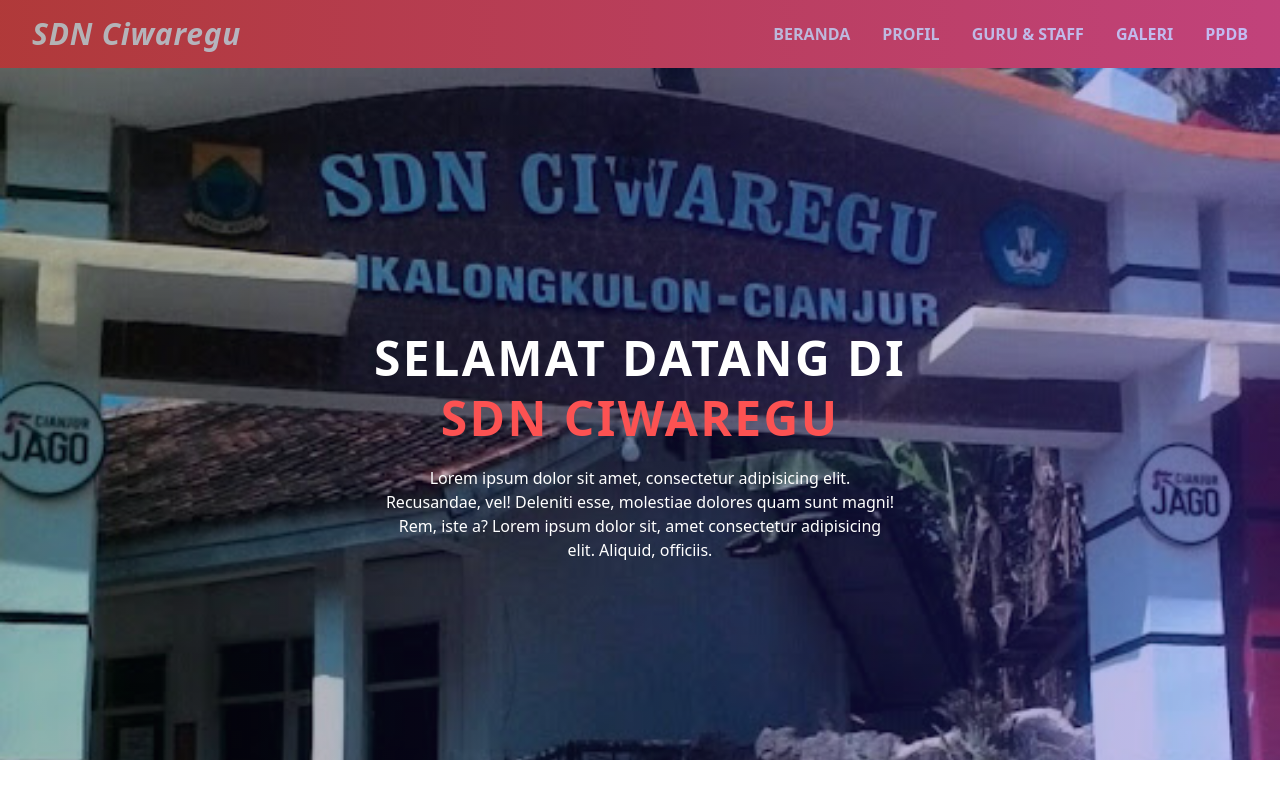
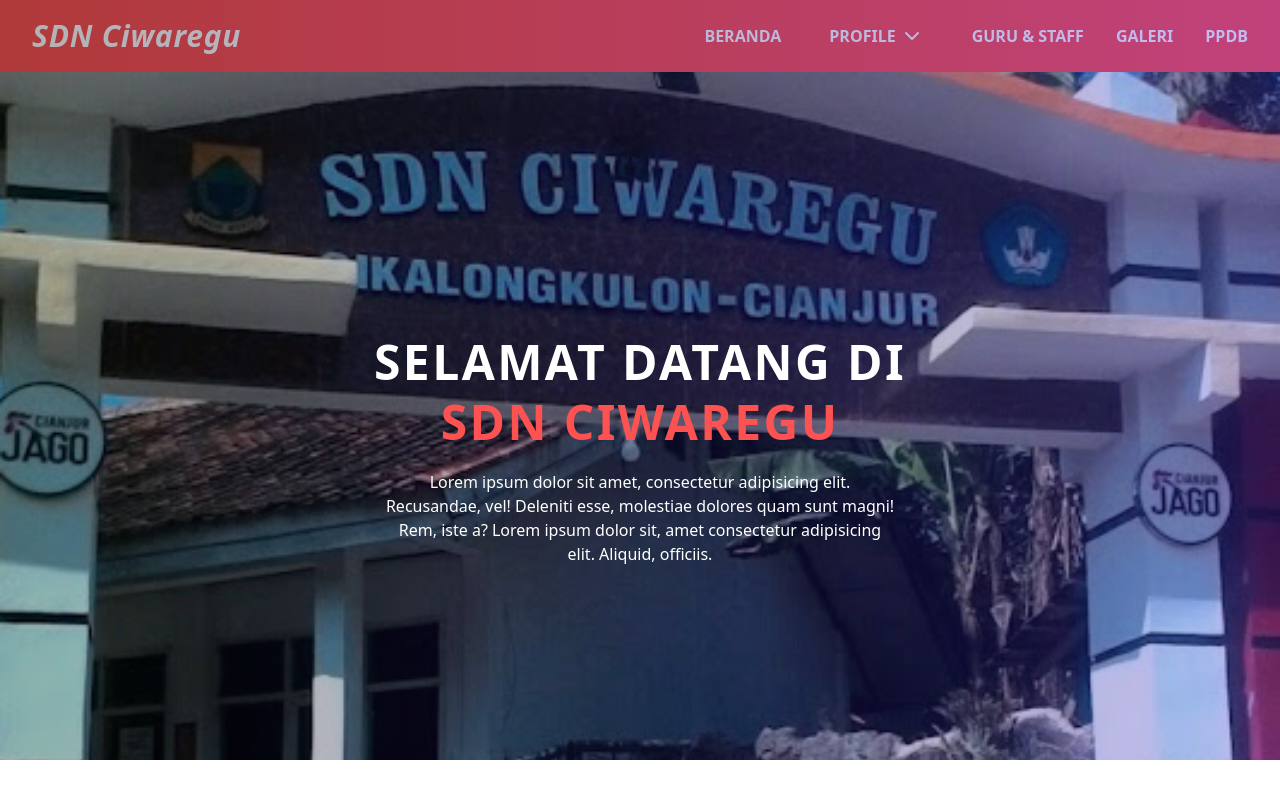
Before and after one commit to azarnuzy/sd-ciwaregu-1-fe, a Next.js app: page /landing-page in a window 1280 px wide. Shown: the top 800 px of the page. Built offline with nearby package versions, Linux system fonts and the light colour scheme.

Commit message:
add profile menu hover in navbar

```diff
--- a/package.json
+++ b/package.json
@@ -9,6 +9,7 @@
     "lint": "next lint"
   },
   "dependencies": {
+    "@headlessui/react": "^1.7.13",
     "@next/font": "13.2.3",
     "axios": "^1.3.5",
     "eslint": "8.35.0",
--- a/src/components/Navbar/SocialMedia.jsx
+++ b/src/components/Navbar/SocialMedia.jsx
@@ -12,7 +12,7 @@ export default function SocialMedia() {
               viewBox='0 0 24 24'
               strokeWidth='1.5'
               stroke='currentColor'
-              class='w-6 h-6'
+              className='w-6 h-6'
             >
               <path
                 strokeLinecap='round'
@@ -29,7 +29,7 @@ export default function SocialMedia() {
               viewBox='0 0 24 24'
               strokeWidth='1.5'
               stroke='currentColor'
-              class='w-6 h-6'
+              className='w-6 h-6'
             >
               <path
                 strokeLinecap='round'
@@ -43,7 +43,7 @@ export default function SocialMedia() {
         <div className='flex gap-2 items-center'>
           <span>Follow Us : </span>
           <svg
-            class='h-6 w-6 text-white'
+            className='h-6 w-6 text-white'
             viewBox='0 0 24 24'
             fill='none'
             stroke='currentColor'
@@ -69,7 +69,7 @@ export default function SocialMedia() {
             />
           </svg>
           <svg
-            class='h-6 w-6 text-white'
+            className='h-6 w-6 text-white'
             viewBox='0 0 24 24'
             fill='none'
             stroke='currentColor'
@@ -83,7 +83,7 @@ export default function SocialMedia() {
           </svg>
           <span className='p-[2px] rounded-full bg-white text-[#222]'>
             <svg
-              class='h-6 w-6 text-[#222]'
+              className='h-6 w-6 text-[#222]'
               width='24'
               height='24'
               viewBox='0 0 24 24'
--- a/src/components/Navbar/index.jsx
+++ b/src/components/Navbar/index.jsx
@@ -1,11 +1,27 @@
+import { Menu, Transition } from '@headlessui/react'
 import { useRouter } from 'next/router'
 import React, { useEffect, useState } from 'react'
 
+const menuData = [
+  { id: 1, label: 'Visi Misi', url: '/profil/visi-misi' },
+  { id: 2, label: 'Program', url: '/profil/program' },
+  { id: 3, label: 'Fasilitas', url: '/profil/fasilitas' },
+  { id: 4, label: 'Informasi Sekolah', url: '/profil/informasi-sekolah' },
+]
 function Navbar() {
   const [isActive, setIsActive] = useState(false)
   const router = useRouter()
 
   const path = router.pathname
+  const [isMenuOpen, setIsMenuOpen] = useState(false)
+
+  function handleMenuOpen() {
+    setIsMenuOpen(true)
+  }
+
+  function handleMenuClose() {
+    setIsMenuOpen(false)
+  }
   useEffect(() => {}, [])
 
   return (
@@ -24,7 +40,58 @@ function Navbar() {
               <a href='/'>beranda</a>{' '}
             </li>
             <li>
-              <a href=''>profil</a>
+              <button
+                onMouseEnter={() => setIsMenuOpen(true)}
+                onClick={() => setIsMenuOpen(!isMenuOpen)}
+                className='700   py-2 px-4 rounded inline-flex items-center'
+              >
+                <span className=' uppercase items-center font-semibold mr-1'>
+                  Profile
+                </span>
+                <svg
+                  className='h-6 w-6 text-white'
+                  width='20'
+                  height='20'
+                  viewBox='0 0 24 24'
+                  strokeWidth='2'
+                  stroke='currentColor'
+                  fill='none'
+                  strokeLinecap='round'
+                  strokeLinejoin='round'
+                >
+                  {' '}
+                  <path
+                    stroke='none'
+                    d='M0 0h24v24H0z'
+                  />{' '}
+                  <polyline points='6 9 12 15 18 9' />
+                </svg>
+              </button>
+              <Transition
+                show={isMenuOpen}
+                enter='transition ease-out duration-100'
+                enterFrom='transform opacity-0 scale-95'
+                enterTo='transform opacity-100 scale-100'
+                leave='transition ease-in duration-75'
+                leaveFrom='transform opacity-100 scale-100'
+                leaveTo='transform opacity-0 scale-95'
+              >
+                <div
+                  className='absolute right-0 mt-2 py-2 w-48 bg-white rounded-md shadow-lg'
+                  onMouseEnter={() => setIsMenuOpen(true)}
+                  onMouseLeave={() => setIsMenuOpen(false)}
+                >
+                  {menuData.map((item) => (
+                    <a
+                      href={item.url}
+                      className='block px-4 py-2 text-sm text-gray-700 hover:bg-gray-100'
+                      key={item.id}
+                    >
+                      {item.label}
+                    </a>
+                  ))}
+                </div>
+              </Transition>
             </li>
             <li>
               <a href='/guru-staff'>guru & staff</a>
@@ -132,7 +199,19 @@ function Navbar() {
                 <a href='/'>beranda</a>{' '}
               </li>
               <li>
-                <a href='#'>profil</a>
+                <Menu>
+                  <Menu.Button onClick={handleMenuOpen}>Menu</Menu.Button>
+
+                  {isMenuOpen && (
+                    <Menu.Items onClick={handleMenuClose}>
+                      {menuData.map((item) => (
+                        <Menu.Item key={item.id}>
+                          <a href={item.url}>{item.label}</a>
+                        </Menu.Item>
+                      ))}
+                    </Menu.Items>
+                  )}
+                </Menu>
               </li>
               <li>
                 <a href='/guru-staff'>guru & staff</a>
```
Also changed, not shown: 1 other file (tests, documents, lock files or other folders).
